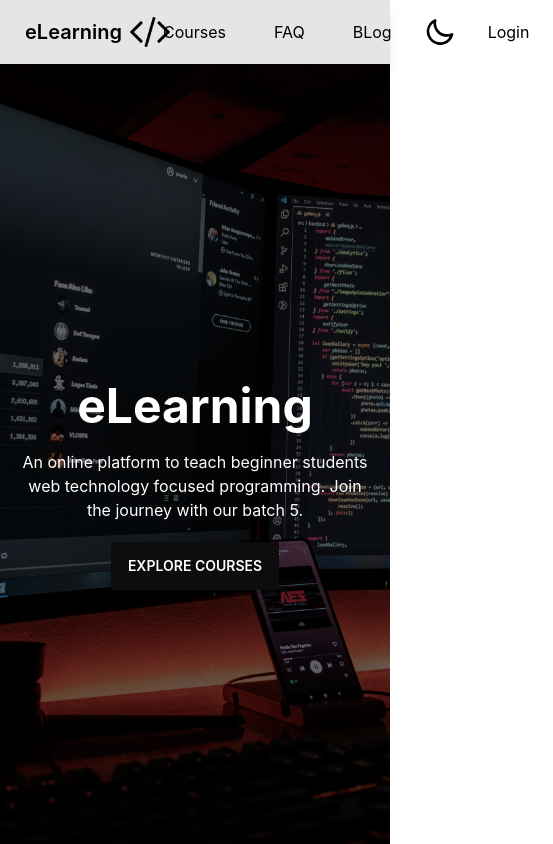
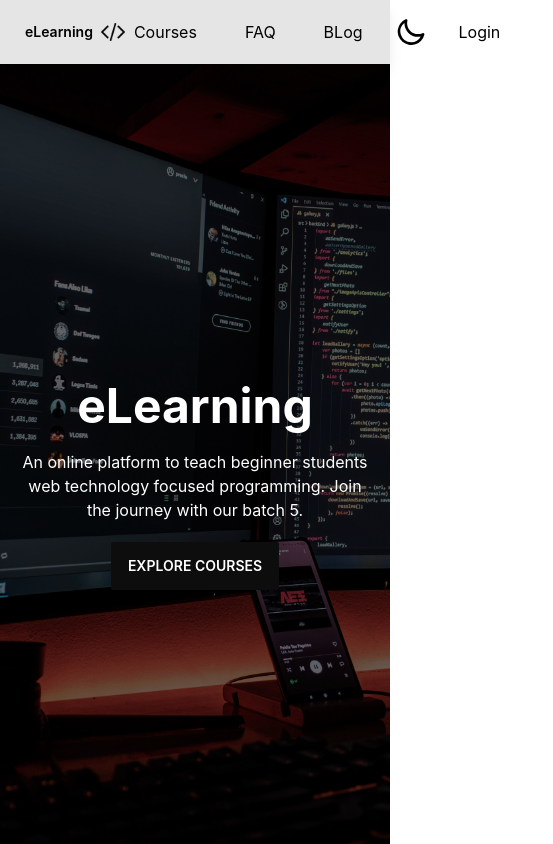
Before and after one commit to safwanbin2/e-Learning-client, a React (Create React App) app: page / in a window 390 px wide. Shown: the top 844 px of the page, 553 px wide, since content can reach past the window. Built offline with nearby package versions, Linux system fonts and the light colour scheme; no server answers.

Commit message:
sligthiest changes in responsive

```diff
--- a/src/components/Shared/Header.js
+++ b/src/components/Shared/Header.js
@@ -16,7 +16,7 @@ const Header = () => {
     return (
         <div className="navbar bg-base-300 shadow-lg">
             <div className="flex-1">
-                <Link to='/' className="btn btn-ghost normal-case text-xl flex items-center">eLearning <img src={logo} className="w-10 ml-2" alt="" /></Link>
+                <Link to='/' className="btn btn-ghost normal-case md:text-xl text-md flex items-center">eLearning <img src={logo} className="md:w-10 w-6 ml-2" alt="" /></Link>
             </div>
             <div className="flex-none">
                 <ul className="menu menu-horizontal p-0">
```
